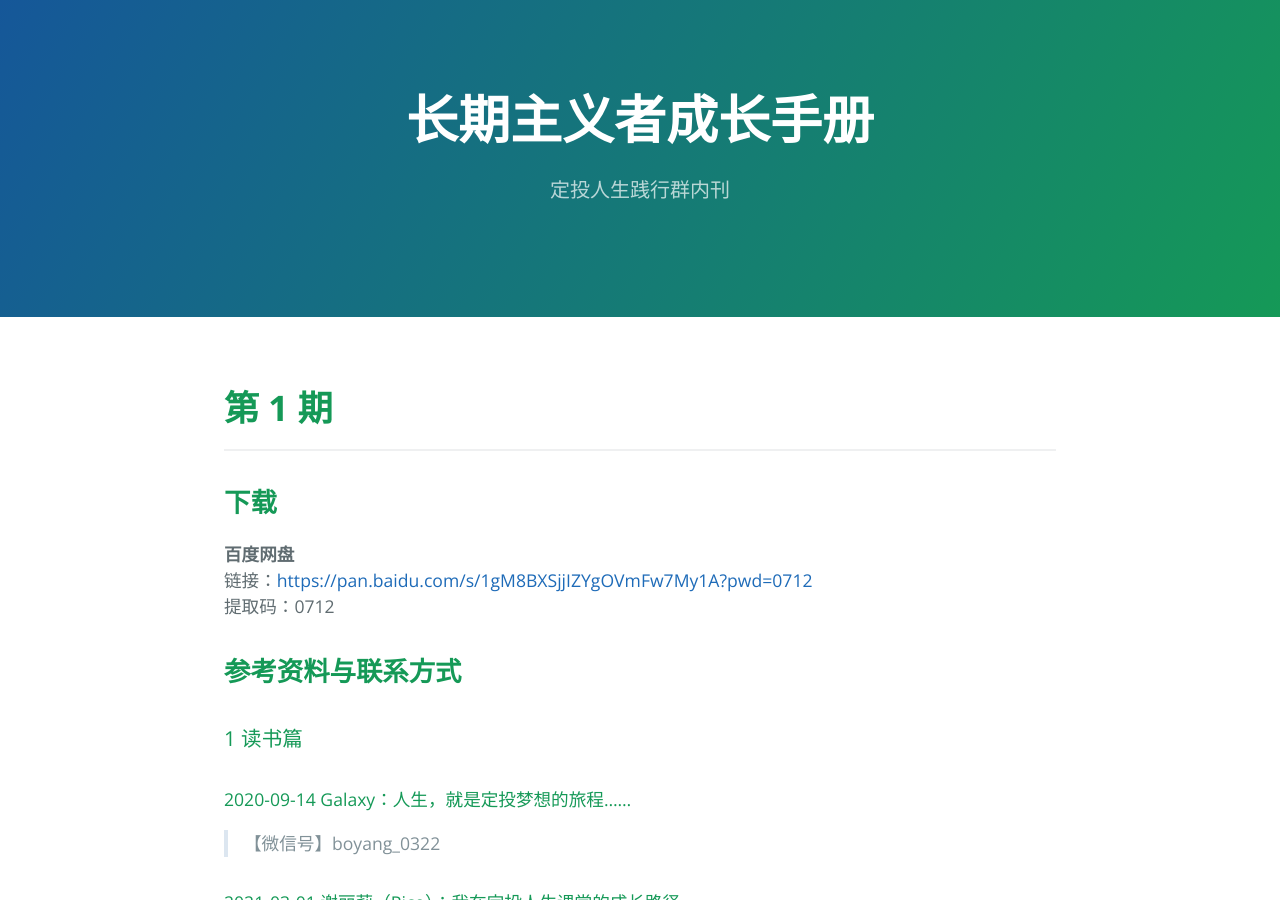
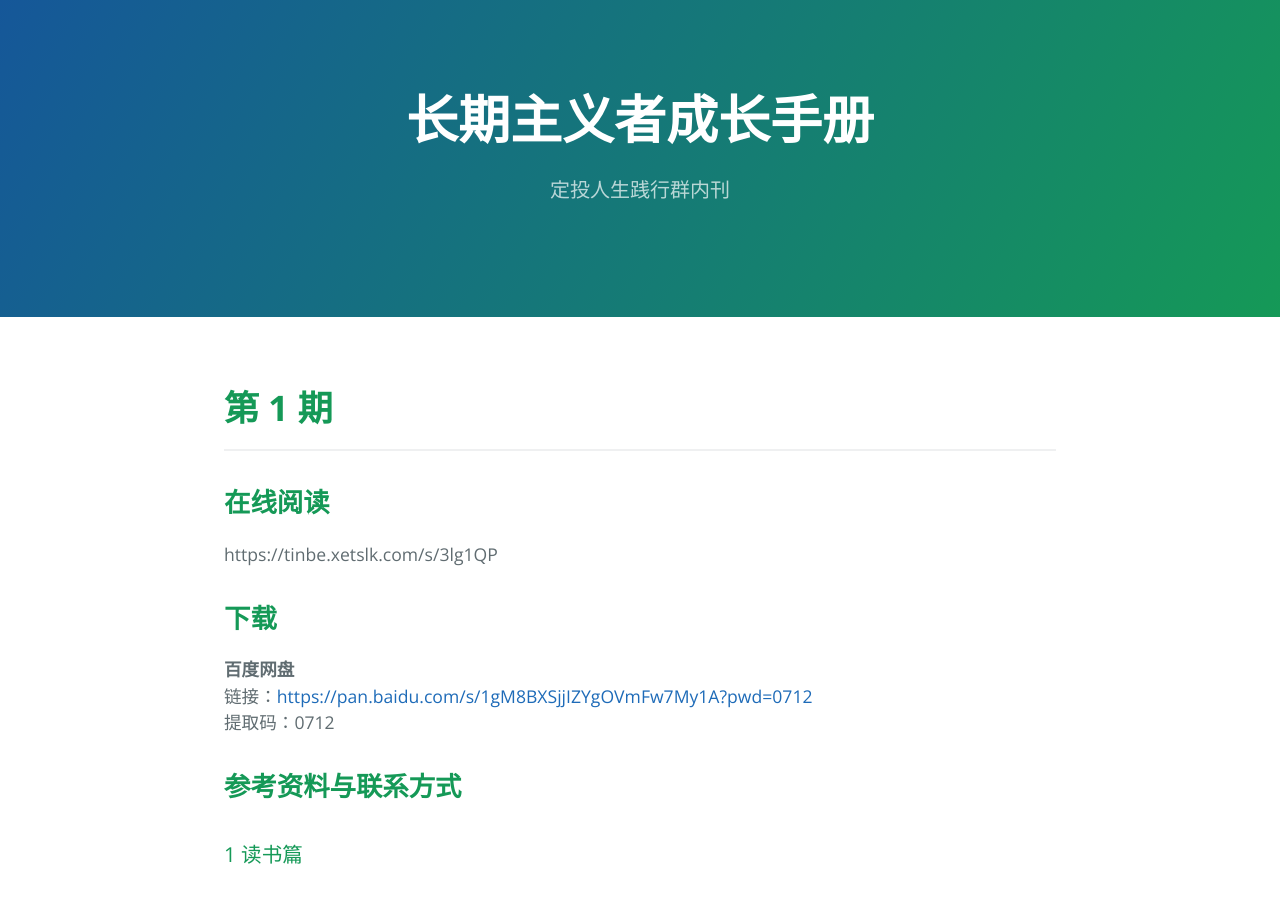
Before and after one commit to shen-huang/Longtermist, a Jekyll site: the page built from index.md, in a window 1280 px wide and 900 px high. Built offline with Jekyll 4.4.1, drawn with Linux system fonts in a browser that asks for light colours.

Commit message:
Update index.md

```diff
--- a/index.md
+++ b/index.md
@@ -7,6 +7,10 @@ layout: default
 # **第 1 期**
 
 * * *
+
+## **在线阅读**
+
+https://tinbe.xetslk.com/s/3lg1QP
 
 ## **下载**
 
```
